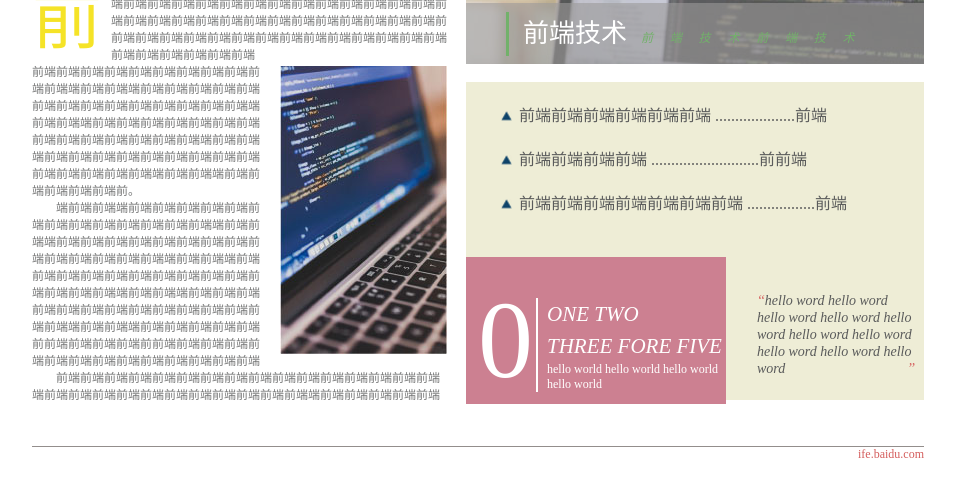
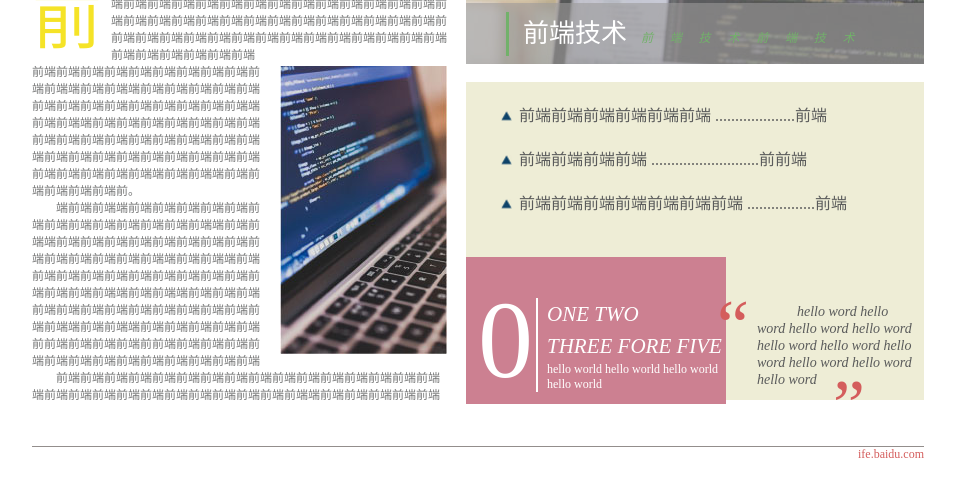
Before and after one commit to lixiangyang4666/Scau-Hs-Team, a plain HTML site: page sixth-task.html in a window 1280 px wide. Shown: the part 879-1376 px from the top of the page, without its empty margins (162-1117 px from the left). Drawn offline with Linux system fonts and the light colour scheme.

Commit message:
finish the sixth-task

```diff
--- a/css/sixth-task.css
+++ b/css/sixth-task.css
@@ -70,16 +70,18 @@ img{border:0;}
 
 .partTwoRightMain{background:url(../img/sixth/partTwoRightMain.png) no-repeat; width:459px; height:318px;}
 .partTwoRightMain li{list-style-image: url(../img/sixth/partTwoRightMainli.png);margin-left: 53px;font-size: 16px; padding-top: 20px;color: #5a5b5b; font-family: "宋体";text-align: left;}
+
 .partTwoRightMainB{margin-top: 43px;width:459px;position: relative;}
 .partTwoRightMainBP{background:#cc8091;width:260px;height: 160px;}
-
-
 .partTwoRightMainBP table .text1{font-size: 110px; color: #fff;     padding: 0 3px 0 12px; }
 .partTwoRightMainBP table .text2{padding-left:9px;border-left:2px solid #fff;font-size: 21px; font-family: "黑体";color: #fff; font-style: oblique; line-height: 32px;margin-top: 41px;display: inline-block;}
 .partTwoRightMainBP table .text3{padding-left:9px;border-left:2px solid #fff;color: #fff; font-family: "黑体";line-height: 15px;display: inline-block;margin-bottom: 32px;}
+.partTwoRightMainB .content4{width: 158px;position: absolute;bottom:-54px;right: 10px;}
+.partTwoRightMainB .textTwo{font-size: 14px;color: #5a5b5b;font-family: "黑体";font-style: oblique;line-height: 17px; text-indent:40px;}
+.partTwoRightMainB .textOne{color: #d45d5c; font-family: "黑体"; font-style:normal; font-size:72px;position: relative; bottom: -65px;left: -40px;}
+.partTwoRightMainB .textThree{color: #d45d5c; font-family: "黑体"; font-style:normal; font-size:72px;position: relative; top: -24px;left: -50px;}
 
-.partTwoRightMainB p{width: 158px;position: absolute;bottom: 40px;right: 10px;font-size: 14px;color: #5a5b5b;font-family: "黑体";font-style: oblique;line-height: 17px;}
-.partTwoRightMainB p span{color: #d45d5c; font-family: "黑体";}
+
 
 .footer{height: 60px; margin-top: 42px;border-top: 1px solid #938e8c;}
 .footer p{float: right;color: #d45d5c; font-family: "黑体";}
--- a/sixth-task.html
+++ b/sixth-task.html
@@ -94,9 +94,11 @@
 								</tr>
 							</table>
 						</div>
-						<p>
-							<span class="l">‘‘</span>hello word hello word hello word hello word hello word hello word hello word hello word hello word hello word<span class="r">’’</span>
-						</p>
+						<div class="content4">
+							<p class="textOne l">“</p>
+							<p class="textTwo l">hello word hello word hello word hello word hello word hello word hello word hello word hello word hello word</p>
+							<p class="textThree r">”</p>
+						</div>
 					</div>
 				</div>
 			</div>
```
